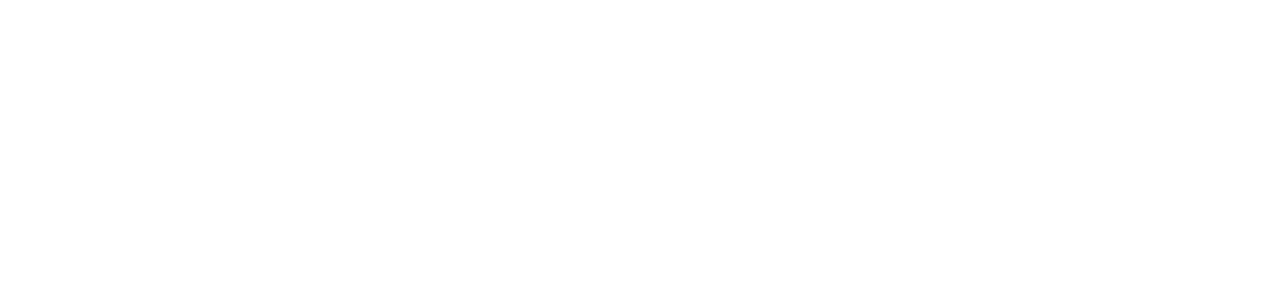
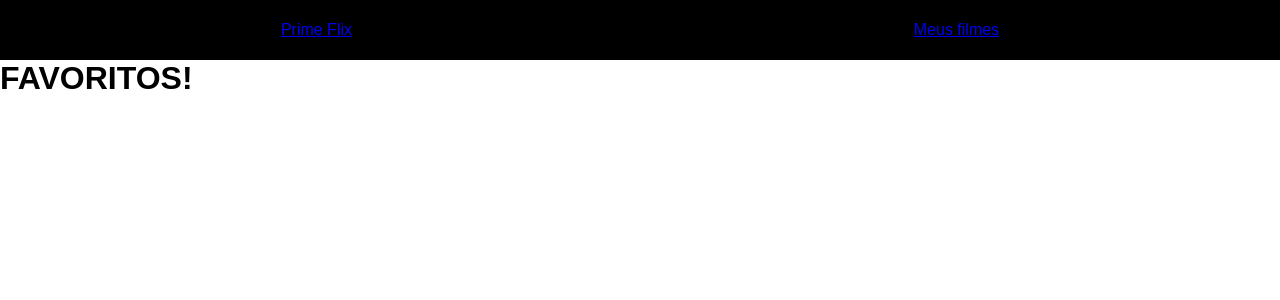
Before and after one commit to tchavess/prime-flix, a React (Create React App) app: page /favoritos in a window 1280 px wide. Before the commit this address had no page. Shown: the top 300 px of the page. Built offline with nearby package versions, Linux system fonts and the light colour scheme.

Commit message:
feat: add Favoritos page and Header component

```diff
--- /dev/null
+++ b/src/components/Header/header.css
@@ -0,0 +1,24 @@
+header{
+    display: flex;
+    align-items: center;
+    justify-content: space-around;
+    width: 100%;
+    height: 60px;
+    background-color: #000000;
+}
+
+.Logo{
+    text-decoration: none;
+    font-size: 30px;
+    cursor: pointer;
+    color: #FFF;
+    font-weight: bold;
+}
+
+.favorritos{
+    cursor: pointer;
+    background-color: #FFF;
+    padding: 5px 14px;
+    color: #000000;
+    border-radius: 4px;
+}
--- /dev/null
+++ b/src/components/Header/index.js
@@ -0,0 +1,11 @@
+import { Link } from "react-router-dom"
+import './header.css'
+
+export default function Header() {
+    return(
+        <header>
+            <Link className="logo" to="/">Prime Flix</Link>
+            <Link className="favoritos" to="/favoritos">Meus filmes</Link>
+        </header>
+    )
+}
--- /dev/null
+++ b/src/pages/Favoritos/index.js
@@ -0,0 +1,7 @@
+export default function Favoritos(){
+    return(
+        <div>
+            <h1>FAVORITOS!</h1>
+        </div>
+    )
+}
--- a/src/routes.js
+++ b/src/routes.js
@@ -2,14 +2,18 @@
 
 import Home from './pages/Home'
 import Filme from './pages/Filme'
+import Header from './components/Header'
+import Favoritos from './pages/Favoritos'
 
 export default function RoutesApp() {
     return(
         <div>
             <BrowserRouter>
+                <Header/>
                 <Routes>
                     <Route path='/' element={ <Home /> }/>
                     <Route path='/filme/:id' element={ <Filme /> }/>
+                    <Route path='/favoritos' element={ <Favoritos />}/>
                 </Routes>
             </BrowserRouter>
 
```
